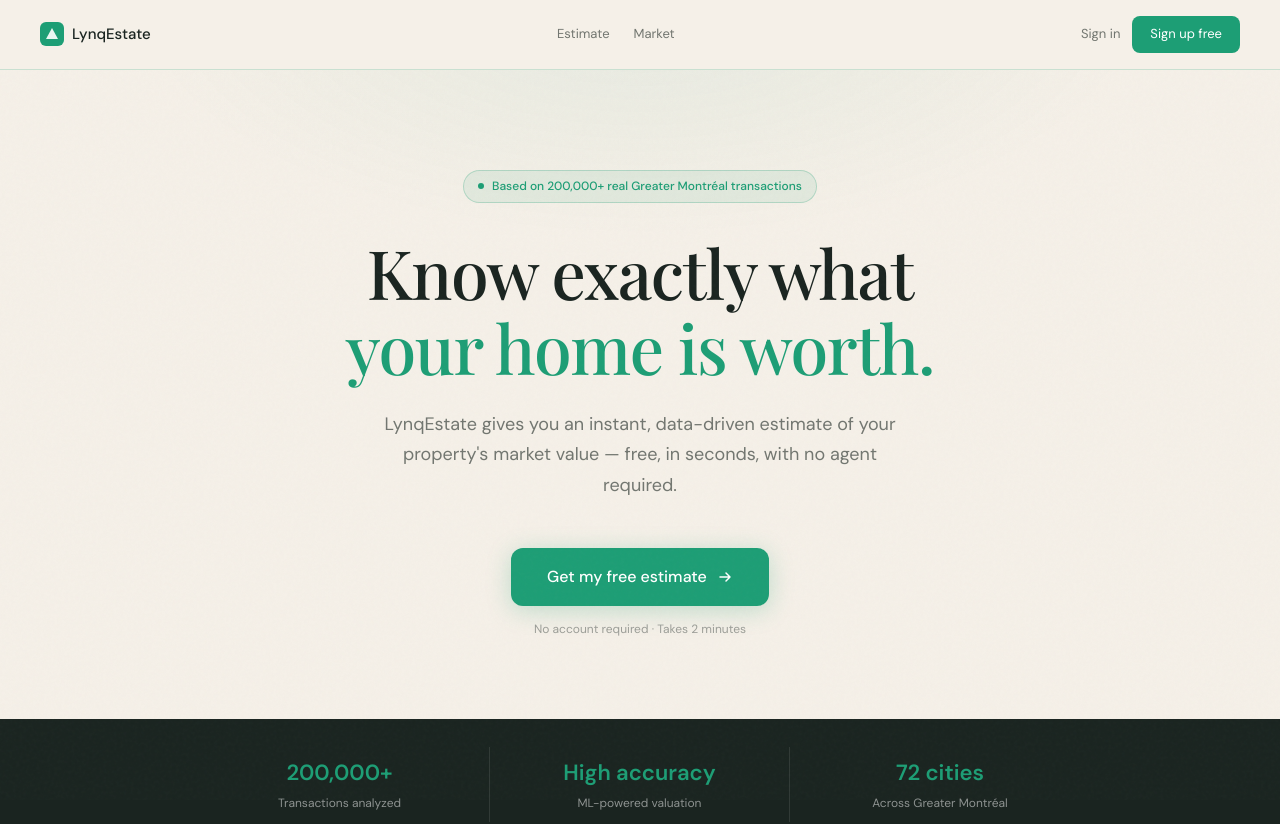
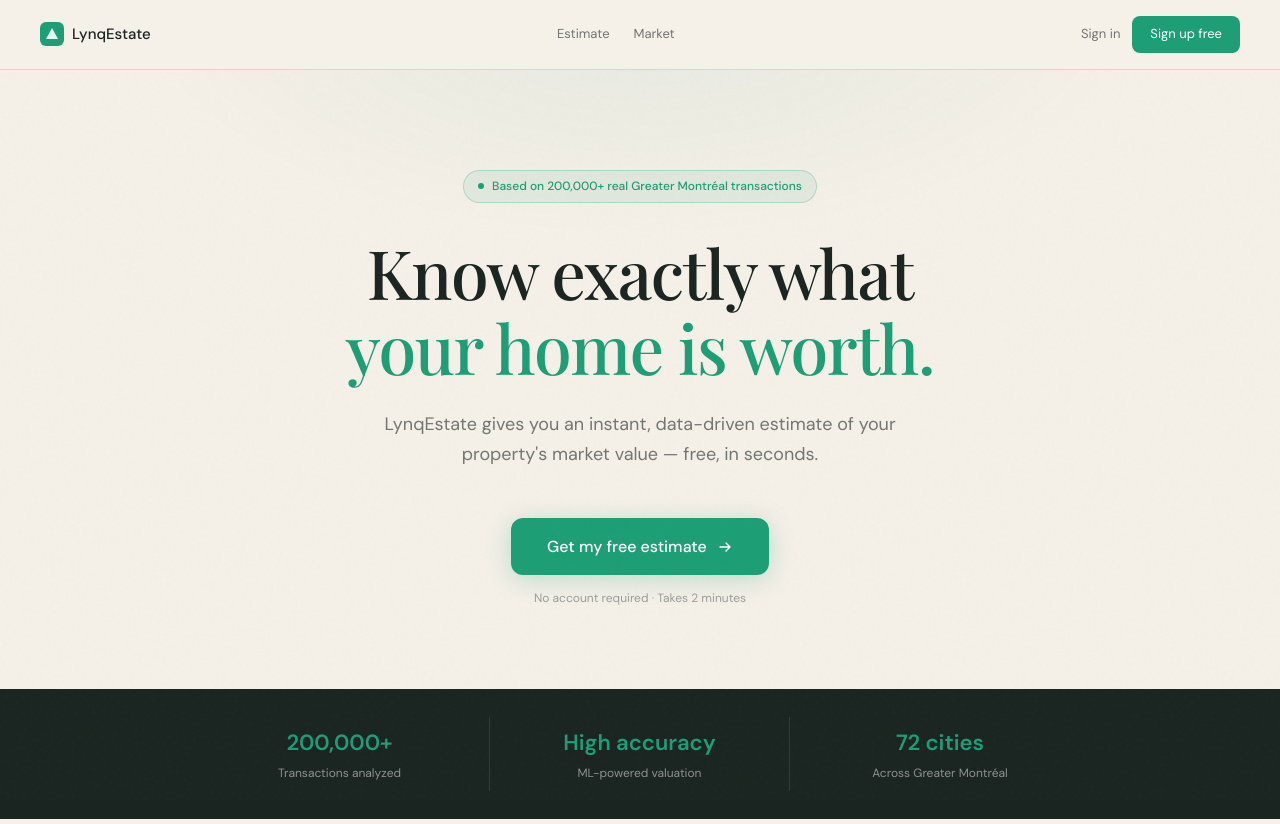
Before and after one commit to Ilyessdyn/LynqEstate, a Next.js app in the folder frontend/: page / in a window 1280 px wide. Shown: the top 824 px of the page. Built offline with nearby package versions, Linux system fonts and the light colour scheme; no server answers.

Commit message:
landing page modifications

```diff
--- a/frontend/app/page.tsx
+++ b/frontend/app/page.tsx
@@ -88,7 +88,7 @@ export default function LandingPage() {
           margin: '0 auto 48px',
           lineHeight: 1.7,
         }}>
-          LynqEstate gives you an instant, data-driven estimate of your property's market value — free, in seconds, with no agent required.
+          LynqEstate gives you an instant, data-driven estimate of your property's market value — free, in seconds.
         </p>
 
         <Link href="/estimate" style={{
```
